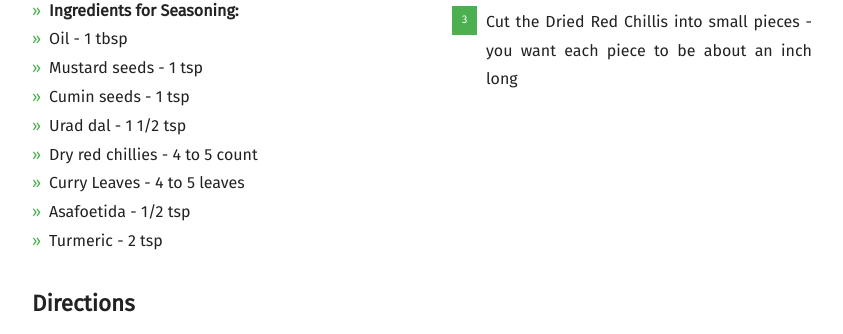
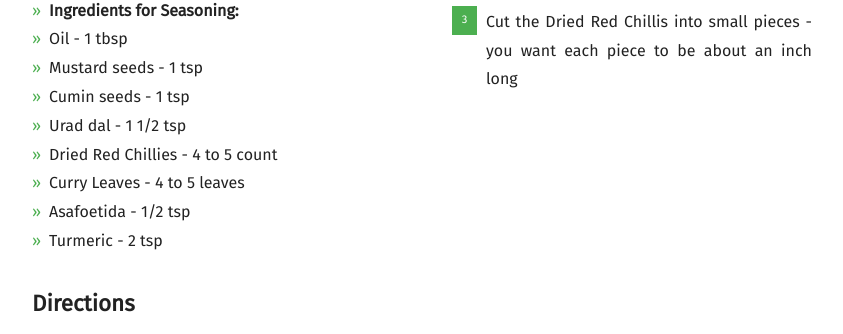
Before and after one commit to mallikasdishes/github.io, a Jekyll site: the page built from _posts/2019-02-18-tomato-pickle.md, in a window 1280 px wide and 900 px high, scrolled down 1152 px. Shown: the part 115-449 px from the top of the window, without its empty margins (58-901 px from the left). Built offline with Jekyll 4.4.1, drawn with Linux system fonts in a browser that asks for light colours; nearby versions of some CDN libraries; some web fonts are replaced; comment, search, counter and statistics services are not loaded.

Commit message:
Update 2019-02-18-tomato-pickle.md

```diff
--- a/_posts/2019-02-18-tomato-pickle.md
+++ b/_posts/2019-02-18-tomato-pickle.md
@@ -25,7 +25,7 @@ recipe:
           * Mustard seeds - 1 tsp
           * Cumin seeds - 1 tsp
           * Urad dal - 1 1/2 tsp
-          * Dry red chillies - 4 to 5 count
+          * Dried Red Chillies - 4 to 5 count
           * Curry Leaves - 4 to 5 leaves
           * Asafoetida - 1/2 tsp
           * Turmeric - 2 tsp
```
